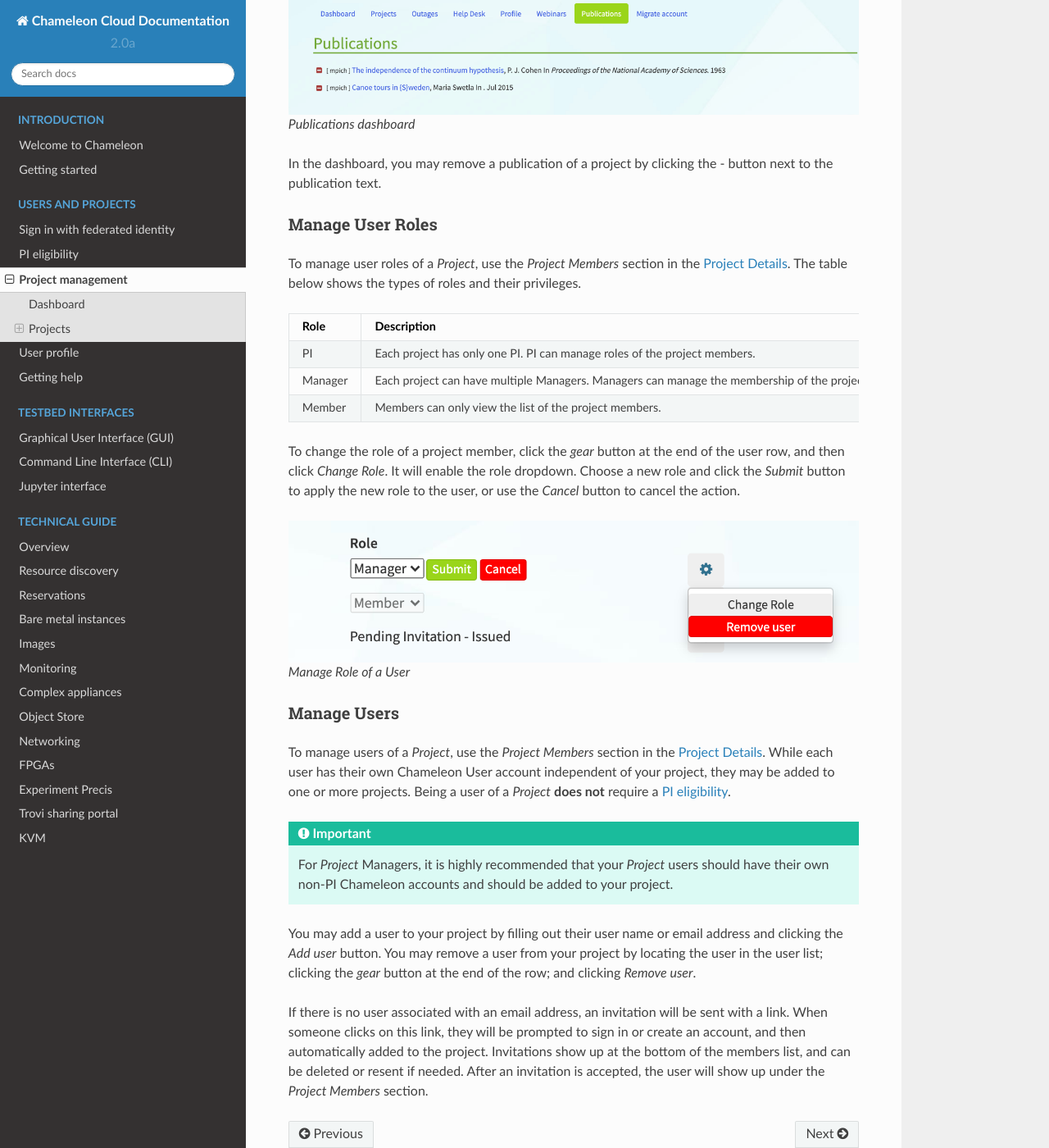
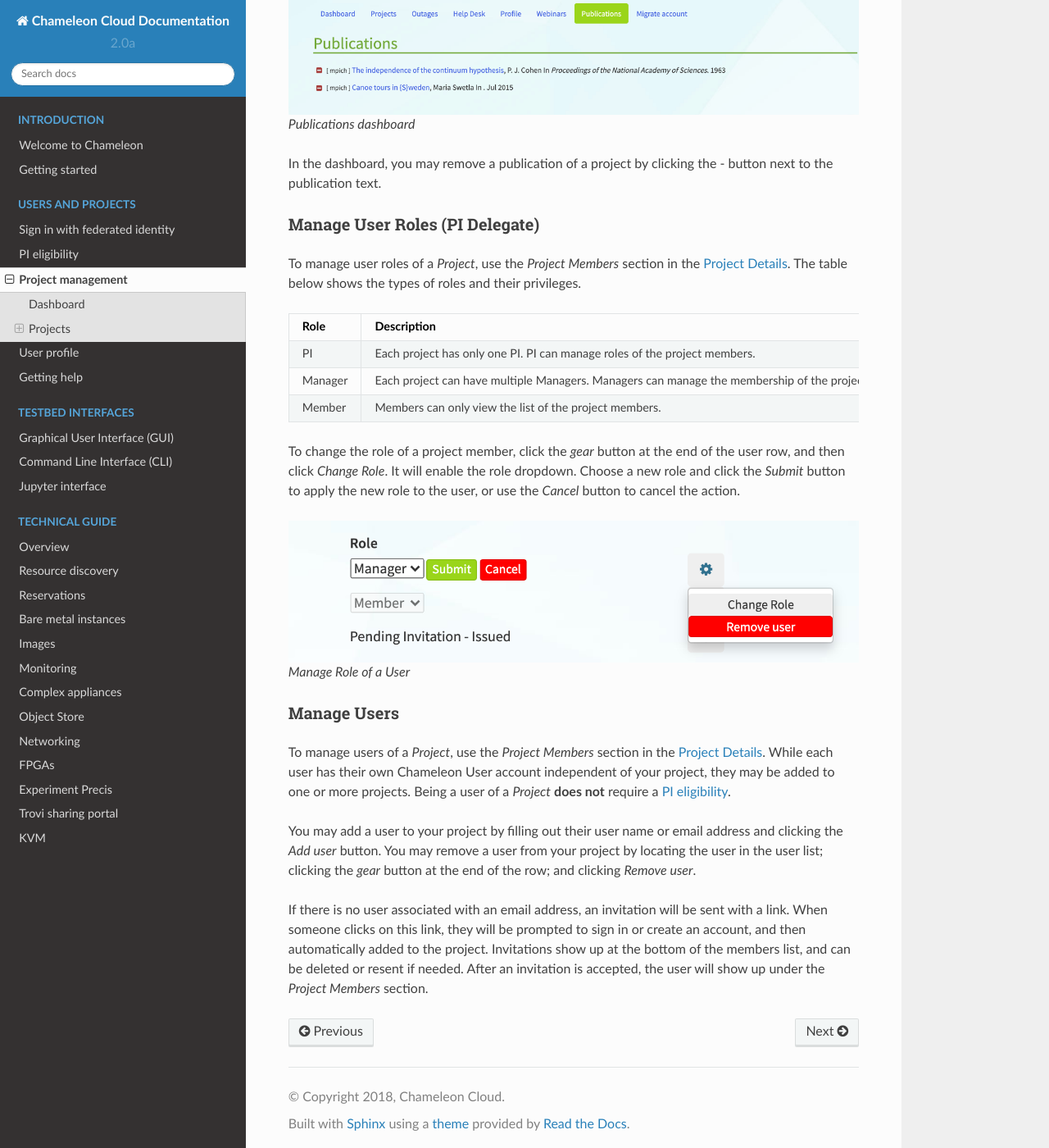
Before and after one commit to ChameleonCloud/docs, a Sphinx documentation site: the page built from source/user/project.rst, in a window 1280 px wide and 1400 px high, scrolled down 3840 px. Shown: the whole window at 82% size. Built offline with Sphinx 7.4.7 and the Read the Docs theme 2.0.0, drawn with Linux system fonts in a browser that asks for light colours.

Commit message:
Update PI Delegate section
This also removes an outdated note about sharing credentials,
which I don't think should matter since we have PI delegate
and federated login.

```diff
--- a/source/user/project.rst
+++ b/source/user/project.rst
@@ -132,8 +132,8 @@ button next to the publication text.
 
 .. _manage-roles:
 
-Manage User Roles
-------------------
+Manage User Roles (PI Delegate)
+-------------------------------
 
 To manage user roles of a *Project*, use the *Project Members* section in the
 :ref:`project-details`. The table below shows the types of roles and their
@@ -171,11 +171,6 @@ independent of your project, they may be added to one or more projects. Being a
 user of a *Project* **does not** require a :ref:`PI eligibility
 <pi-eligibility>`.
 
-.. important::
-
-   For *Project* Managers, it is highly recommended that your *Project* users should
-   have their own non-PI Chameleon accounts and should be added to your project.
-
 You may add a user to your project by filling out their user name or email
 address and clicking the *Add user* button. You may remove a user from your
 project by locating the user in the user list; clicking the *gear* button
```
